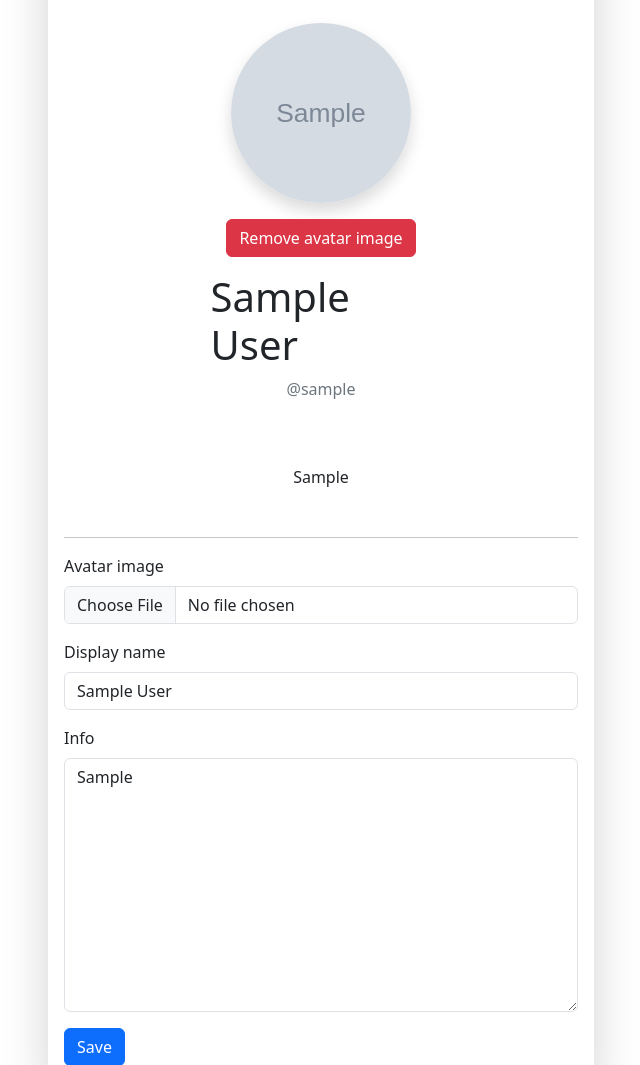
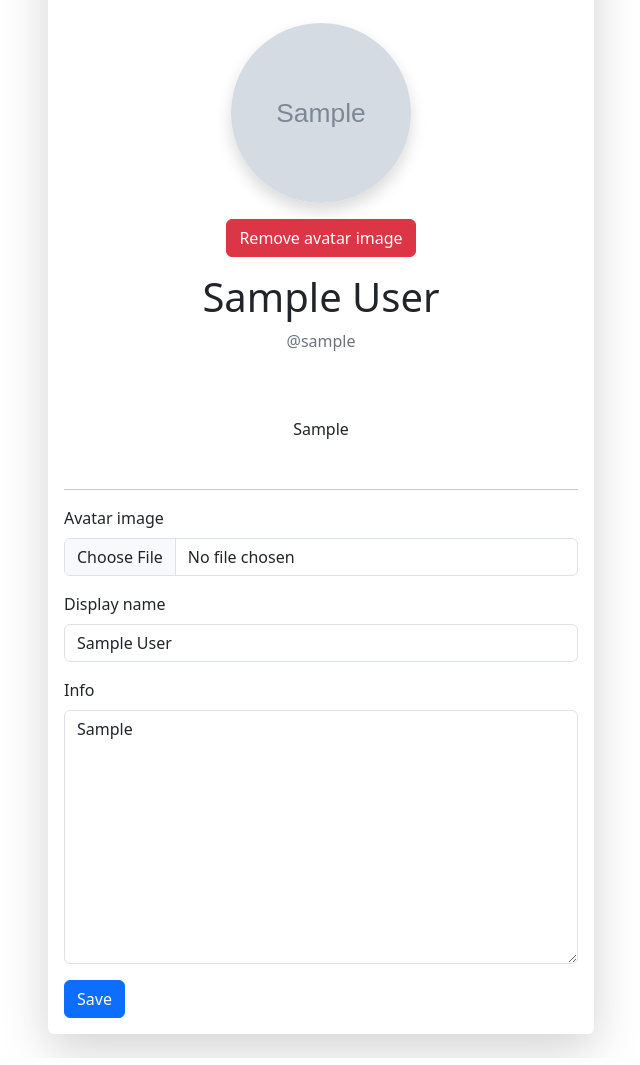
Before and after one commit to johnnynenha/django-start-project-template, a Django app: page /profile/edit/ in a window 1280 px wide. Shown: the part 186-1251 px from the top of the page, without its empty margins (319-959 px from the left). Run offline with Django 5.2, Linux system fonts and the light colour scheme; a user stored in the database is signed in; tables that the repository leaves empty hold one stand-in row (values such as "Sample post"); grey boxes marked "Sample" are stand-in pictures; parts of the project's set-up code (start-up, migrations or seed data) failed here and were passed over; some libraries are stand-ins or nearby versions.

Commit message:
A_users fix profile css

```diff
--- a/a_users/templates/a_users/partials/profile.html
+++ b/a_users/templates/a_users/partials/profile.html
@@ -1,5 +1,5 @@
 <div class="row my-4">
-    <div class="col col-xl-6 mx-auto p-4 d-flex flex-column align-items-center">
+    <div class="{% if not edit %}col col-xl-6{% endif %} mx-auto p-4 d-flex flex-column align-items-center">
         <img id="avatar_img"
              class="rounded-circle shadow object-fit mb-3"
              src="{{ profile.avatar_url }}"
```
